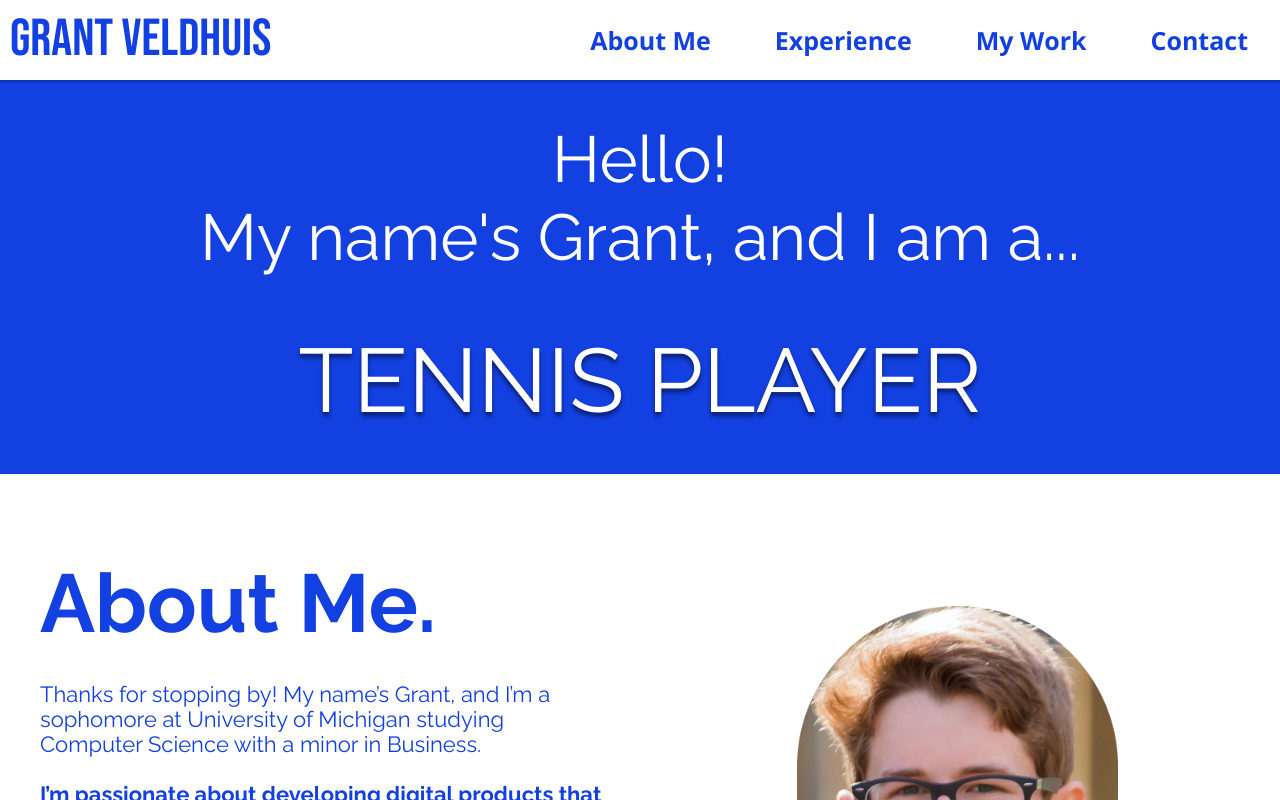
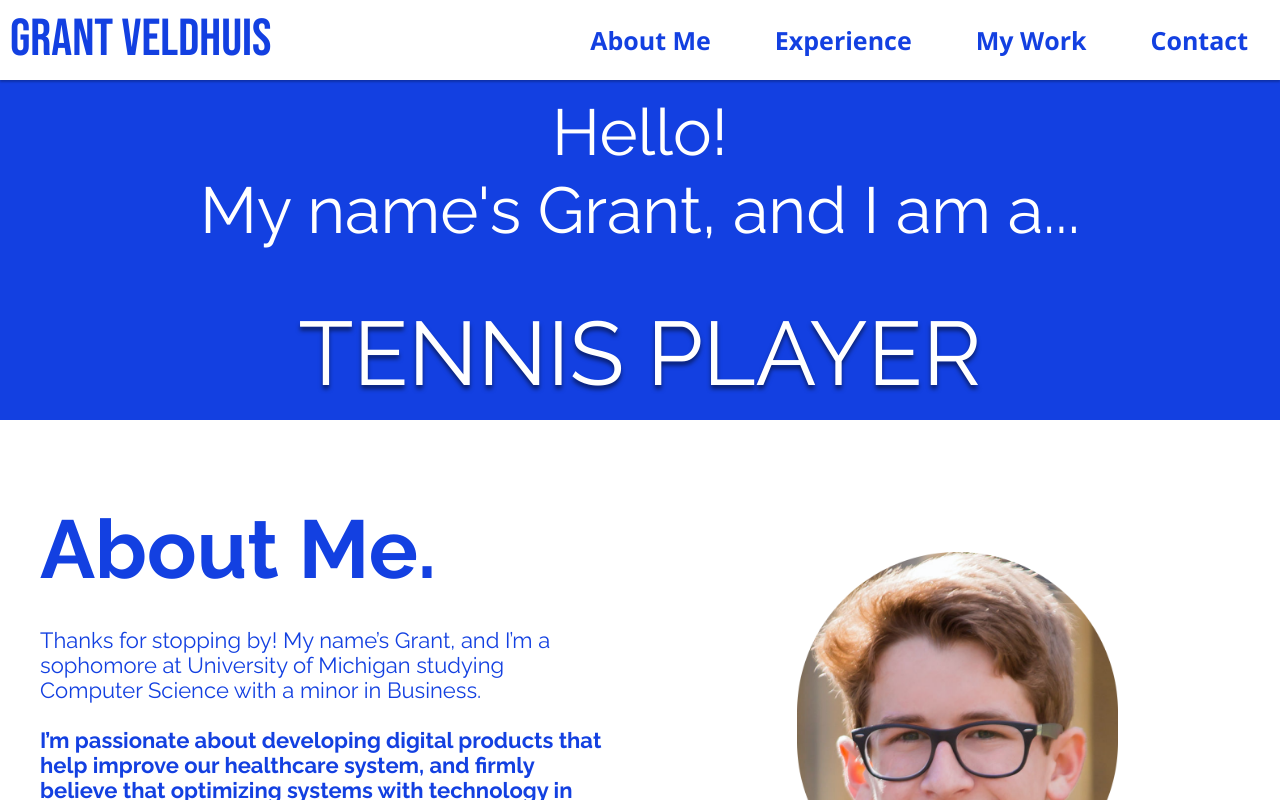
Before and after one commit to gveldhuis/gveldhuis.github.io, a React (Create React App) app: page / in a window 1280 px wide. Shown: the top 800 px of the page. Built offline with nearby package versions, Linux system fonts and the light colour scheme.

Commit message:
Fixed bug with Intro

```diff
--- a/src/components/Intro/Intro.css
+++ b/src/components/Intro/Intro.css
@@ -11,7 +11,7 @@
     color: white;
     background: #1340E1;
     width: 100%;
-    max-height: 400px;
+    max-height: 340px;
 
     display: flex;
     justify-content: center;
--- a/src/components/Work/Work.js
+++ b/src/components/Work/Work.js
@@ -29,7 +29,7 @@ var medvisionweb = new WorkBlock(
     medvisionWork,
     {name: "Full-Stack Dev", color: "#FFC163"},
     [{name: "React", color: "#63E3FF"}, {name: "Node.js", color: "#32FB11"}],
-    "",
+    "https://www.medvision.ai/",
 );
 
 var inventoryapp = new WorkBlock(
--- a/src/components/WorkItem/WorkItem.js
+++ b/src/components/WorkItem/WorkItem.js
@@ -70,7 +70,7 @@ class WorkModal extends React.Component {
                     <img alt="" src={this.props.workitem.image}></img>
                 </div>
                 <div className="WorkModalFooter">
-                    {this.props.workitem.link ? <a  className="WorkModalLearn" href={this.props.workitem.link}>Learn More...</a>: ""}
+                    {this.props.workitem.link ? <a  className="WorkModalLearn" href={this.props.workitem.link}>See My Work...</a>: ""}
                     <button className="Work-closebtn" onClick={this.props.close}>Close</button>
                 </div>
             </div>
```
Also changed, not shown: 1 other file (tests, documents, lock files or other folders).
